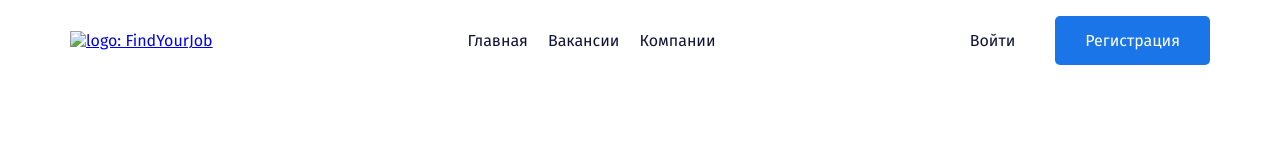
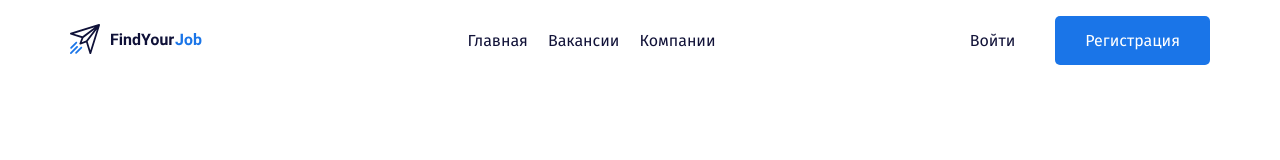
Before and after one commit to N1RVANA2021/findyourjob, a plain HTML site: page index.html in a window 1280 px wide. Drawn offline with Linux system fonts and the light colour scheme; the site is published under a folder, as on GitHub Pages, so addresses that start at the root find nothing.

Commit message:
Update index.html

```diff
--- a/index.html
+++ b/index.html
@@ -18,8 +18,8 @@
       <div class="container">
         <div class="row align-items-center py-3">
           <div class="col-2">
-            <a href="/img/logo.svg" class="logo-link">
-              <img src="/img/logo.svg" alt="logo: FindYourJob" />
+            <a href="img/logo.svg" class="logo-link">
+              <img src="img/logo.svg" alt="logo: FindYourJob" />
             </a>
           </div>
           <!-- /.col -->
```
